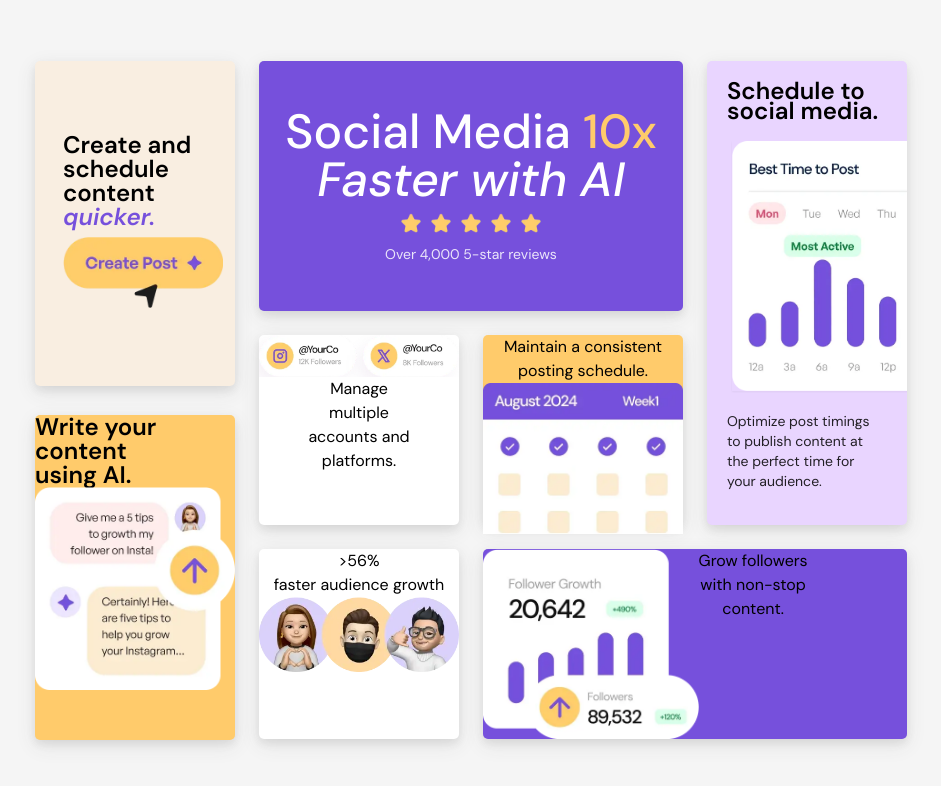
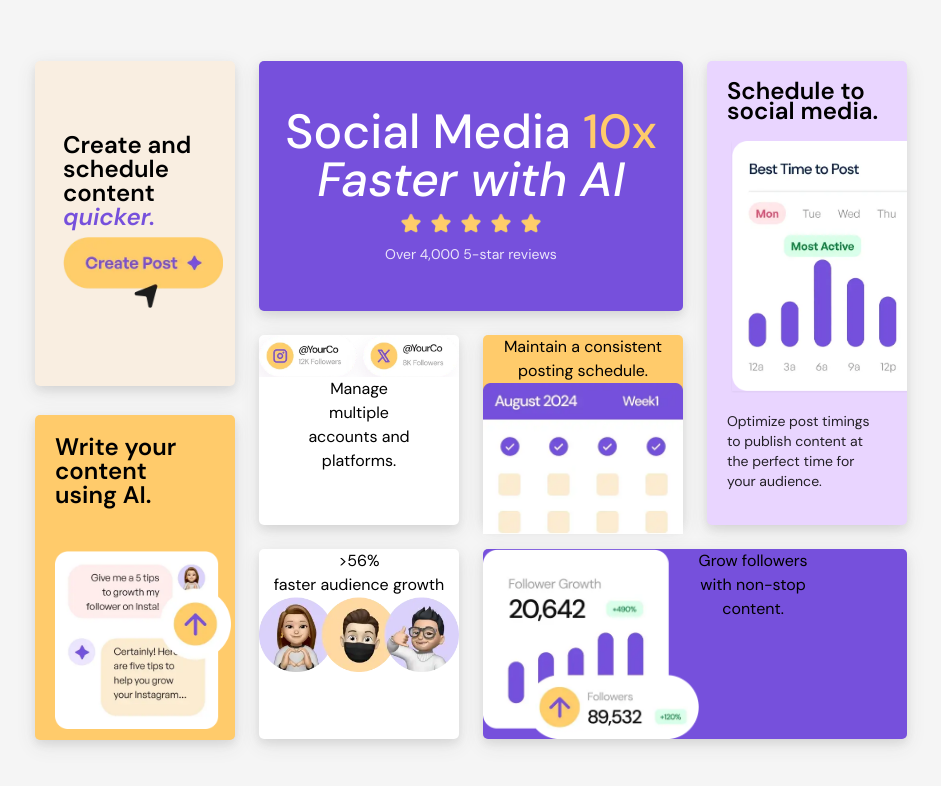
Before and after one commit to Maryiamreda/Bento-grid, a React (Vite) app: page / in a window 1280 px wide. Shown: the top 786 px of the page, without its empty margins (169-1110 px from the left). Built offline with nearby package versions, Linux system fonts and the light colour scheme.

Commit message:
ai-content

```diff
--- a/src/App.tsx
+++ b/src/App.tsx
@@ -26,10 +26,10 @@ function App() {
         <p className='text-sm opacity-85 p-5'>  Optimize post timings <br /> to publish content at <br /> the perfect time for <br /> your audience.
         </p>
       </div>
-      <div className="bg-yellow-500 h-[325px] col-start-1 row-start-2 mt-20 text-start  ">
+      <div className="bg-yellow-500 h-[325px] col-start-1 row-start-2 mt-20 text-start p-5   ">
         <p className=' text-2xl leading-6 font-semibold '>  Write your<br /> content<br /> using AI.
         </p>
-        <img src='../public/assets/images/illustration-ai-content.webp' />
+        <img src='../public/assets/images/illustration-ai-content.webp' className='w-44 max-w-max pt-11' />
       </div>
       <div className="bg-white row-start-2 col-start-2 ">
         <img src='../public/assets/images/illustration-multiple-platforms.webp ' />
```
